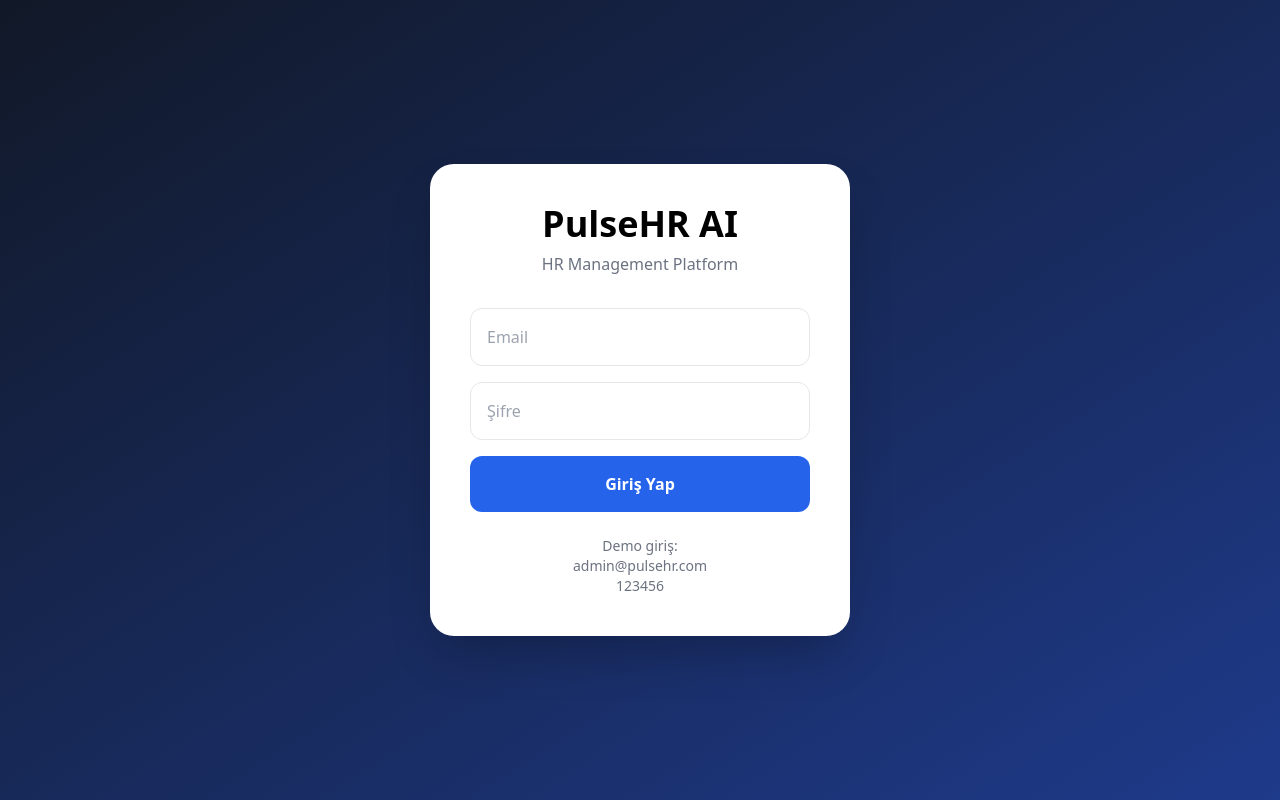
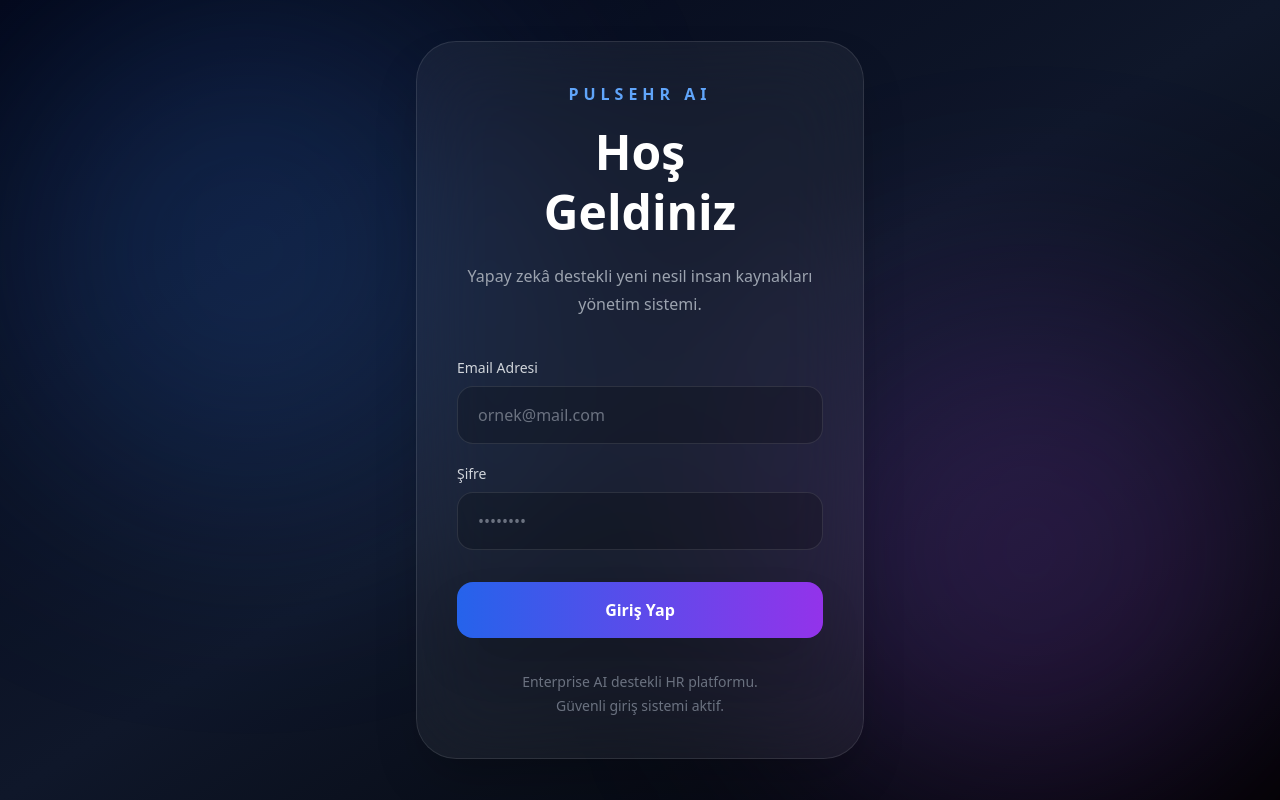
Before and after one commit to KeremA3/pulsehr-ai, a React (Vite) app: page / in a window 1280 px wide. Built offline with nearby package versions, Linux system fonts and the light colour scheme; no server answers; the database is empty.

Commit message:
ultra modern login page

```diff
--- /dev/null
+++ b/src/components/AdminDashboard.jsx
@@ -0,0 +1,246 @@
+import Sidebar from "./Sidebar";
+import DashboardCards from "./DashboardCards";
+import AIAnalytics from "./AIAnalytics";
+import EmployeeForm from "./EmployeeForm";
+import SearchFilter from "./SearchFilter";
+import EmployeeTable from "./EmployeeTable";
+
+export default function AdminDashboard({
+  darkMode,
+  setDarkMode,
+  handleLogout,
+
+  totalEmployees,
+  checkedInEmployees,
+  lateEmployees,
+
+  riskScore,
+  riskColor,
+  aiMessage,
+  chartData,
+
+  name,
+  setName,
+
+  department,
+  setDepartment,
+
+  employeeEmail,
+  setEmployeeEmail,
+
+  employeePassword,
+  setEmployeePassword,
+
+  addEmployee,
+
+  search,
+  setSearch,
+
+  filterDepartment,
+  setFilterDepartment,
+
+  filteredEmployees,
+
+  checkIn,
+  checkOut,
+  deleteEmployee,
+
+  userRole
+}) {
+  return (
+    <div className="min-h-screen bg-gradient-to-br from-[#020617] via-[#0f172a] to-black text-white overflow-hidden">
+
+      {/* BG */}
+
+      <div className="absolute top-0 left-0 w-[500px] h-[500px] bg-blue-500/20 rounded-full blur-[120px]" />
+
+      <div className="absolute bottom-0 right-0 w-[500px] h-[500px] bg-purple-500/20 rounded-full blur-[120px]" />
+
+      {/* CONTENT */}
+
+      <div className="relative z-10 flex">
+
+        {/* SIDEBAR */}
+
+        <Sidebar />
+
+        {/* MAIN */}
+
+        <div className="flex-1 p-10">
+
+          {/* TOPBAR */}
+
+          <div className="flex items-center justify-between mb-12">
+
+            <div>
+
+              <p className="text-blue-400 tracking-[4px] uppercase mb-3 font-semibold">
+                PulseHR AI
+              </p>
+
+              <h1 className="text-6xl font-black leading-tight">
+                Admin
+                <br />
+                Dashboard
+              </h1>
+
+              <p className="text-gray-400 mt-5 text-lg">
+                Enterprise HR Management System
+              </p>
+
+            </div>
+
+            <div className="flex items-center gap-4">
+
+              <div className="bg-blue-500/10 border border-blue-500/30 text-blue-400 px-6 py-3 rounded-2xl backdrop-blur-xl">
+                👑 {userRole}
+              </div>
+
+              <button
+                onClick={() =>
+                  setDarkMode(
+                    !darkMode
+                  )
+                }
+                className="bg-white/10 border border-white/10 hover:bg-white/20 transition-all duration-300 px-6 py-3 rounded-2xl backdrop-blur-xl"
+              >
+                {darkMode
+                  ? "☀️ Light"
+                  : "🌙 Dark"}
+              </button>
+
+              <button
+                onClick={handleLogout}
+                className="bg-red-600 hover:bg-red-700 transition-all duration-300 px-6 py-3 rounded-2xl shadow-2xl"
+              >
+                Çıkış Yap
+              </button>
+
+            </div>
+
+          </div>
+
+          {/* GLASS WRAPPER */}
+
+          <div className="space-y-8">
+
+            {/* DASHBOARD */}
+
+            <div className="bg-white/5 border border-white/10 backdrop-blur-2xl rounded-[35px] p-8 shadow-2xl">
+
+              <DashboardCards
+                totalEmployees={
+                  totalEmployees
+                }
+                checkedInEmployees={
+                  checkedInEmployees
+                }
+                lateEmployees={
+                  lateEmployees
+                }
+              />
+
+            </div>
+
+            {/* AI */}
+
+            <div className="bg-white/5 border border-white/10 backdrop-blur-2xl rounded-[35px] p-8 shadow-2xl">
+
+              <AIAnalytics
+                riskScore={
+                  riskScore
+                }
+                riskColor={
+                  riskColor
+                }
+                aiMessage={
+                  aiMessage
+                }
+                chartData={
+                  chartData
+                }
+              />
+
+            </div>
+
+            {/* FORM */}
+
+            <div className="bg-white/5 border border-white/10 backdrop-blur-2xl rounded-[35px] p-8 shadow-2xl">
+
+              <EmployeeForm
+                name={name}
+                setName={setName}
+                department={
+                  department
+                }
+                setDepartment={
+                  setDepartment
+                }
+                employeeEmail={
+                  employeeEmail
+                }
+                setEmployeeEmail={
+                  setEmployeeEmail
+                }
+                employeePassword={
+                  employeePassword
+                }
+                setEmployeePassword={
+                  setEmployeePassword
+                }
+                addEmployee={
+                  addEmployee
+                }
+              />
+
+            </div>
+
+            {/* FILTER */}
+
+            <div className="bg-white/5 border border-white/10 backdrop-blur-2xl rounded-[35px] p-8 shadow-2xl">
+
+              <SearchFilter
+                search={search}
+                setSearch={
+                  setSearch
+                }
+                filterDepartment={
+                  filterDepartment
+                }
+                setFilterDepartment={
+                  setFilterDepartment
+                }
+              />
+
+            </div>
+
+            {/* TABLE */}
+
+            <div className="bg-white/5 border border-white/10 backdrop-blur-2xl rounded-[35px] p-8 shadow-2xl">
+
+              <EmployeeTable
+                filteredEmployees={
+                  filteredEmployees
+                }
+                checkIn={
+                  checkIn
+                }
+                checkOut={
+                  checkOut
+                }
+                deleteEmployee={
+                  deleteEmployee
+                }
+              />
+
+            </div>
+
+          </div>
+
+        </div>
+
+      </div>
+
+    </div>
+  );
+}
--- a/src/components/LoginPage.jsx
+++ b/src/components/LoginPage.jsx
@@ -5,56 +5,112 @@ export default function LoginPage({
   setPassword,
   handleLogin
 }) {
+
   return (
-    <div className="min-h-screen flex items-center justify-center bg-gradient-to-br from-gray-900 to-blue-900">
-      <div className="bg-white p-10 rounded-3xl shadow-2xl w-[420px]">
-        <h1 className="text-4xl font-bold mb-2 text-center">
+    <div className="min-h-screen bg-gradient-to-br from-[#020617] via-[#0f172a] to-black flex items-center justify-center overflow-hidden relative">
+
+      {/* BG EFFECTS */}
+
+      <div className="absolute top-0 left-0 w-[500px] h-[500px] bg-blue-500/20 rounded-full blur-[120px]" />
+
+      <div className="absolute bottom-0 right-0 w-[500px] h-[500px] bg-purple-500/20 rounded-full blur-[120px]" />
+
+      {/* LOGIN CARD */}
+
+      <div className="relative z-10 w-full max-w-md bg-white/5 border border-white/10 backdrop-blur-2xl rounded-[40px] p-10 shadow-2xl">
+
+        {/* LOGO */}
+
+        <div className="mb-10 text-center">
+
+          <p className="text-blue-400 tracking-[5px] uppercase font-semibold mb-4">
             PulseHR AI
+          </p>
+
+          <h1 className="text-5xl font-black text-white leading-tight">
+            Hoş
+            <br />
+            Geldiniz
           </h1>
 
-        <p className="text-gray-500 text-center mb-8">
-          HR Management Platform
+          <p className="text-gray-400 mt-5 leading-7">
+            Yapay zekâ destekli yeni nesil
+            insan kaynakları yönetim sistemi.
           </p>
 
-        <div className="space-y-4">
+        </div>
+
+        {/* INPUTS */}
+
+        <div className="space-y-5">
+
+          {/* EMAIL */}
+
+          <div>
+
+            <label className="text-gray-300 text-sm mb-2 block">
+              Email Adresi
+            </label>
+
             <input
               type="email"
-            placeholder="Email"
               value={email}
               onChange={(e) =>
-              setEmail(e.target.value)
+                setEmail(
+                  e.target.value
+                )
               }
-            className="w-full border p-4 rounded-xl"
+              placeholder="ornek@mail.com"
+              className="w-full bg-black/20 border border-white/10 rounded-2xl px-5 py-4 text-white placeholder-gray-500 focus:outline-none focus:border-blue-500 transition-all duration-300"
             />
+
+          </div>
+
+          {/* PASSWORD */}
+
+          <div>
+
+            <label className="text-gray-300 text-sm mb-2 block">
+              Şifre
+            </label>
 
             <input
               type="password"
-            placeholder="Şifre"
               value={password}
               onChange={(e) =>
                 setPassword(
                   e.target.value
                 )
               }
-            className="w-full border p-4 rounded-xl"
+              placeholder="••••••••"
+              className="w-full bg-black/20 border border-white/10 rounded-2xl px-5 py-4 text-white placeholder-gray-500 focus:outline-none focus:border-blue-500 transition-all duration-300"
             />
+
+          </div>
+
+        </div>
+
+        {/* BUTTON */}
 
         <button
           onClick={handleLogin}
-            className="w-full bg-blue-600 text-white py-4 rounded-xl hover:bg-blue-700 transition font-semibold"
+          className="w-full mt-8 bg-gradient-to-r from-blue-600 to-purple-600 hover:scale-[1.02] transition-all duration-300 text-white font-bold py-4 rounded-2xl shadow-2xl"
         >
           Giriş Yap
         </button>
+
+        {/* FOOTER */}
+
+        <div className="mt-8 text-center text-gray-500 text-sm leading-6">
+
+          Enterprise AI destekli HR platformu.
+          <br />
+          Güvenli giriş sistemi aktif.
+
         </div>
 
-        <div className="mt-6 text-sm text-gray-500 text-center">
-          Demo giriş:
-          <br />
-          admin@pulsehr.com
-          <br />
-          123456
       </div>
-      </div>
+
     </div>
   );
 }
```
Also changed, not shown: src/App.jsx (+96 -130 lines). Lines whose indentation alone changed are shown as unchanged.
